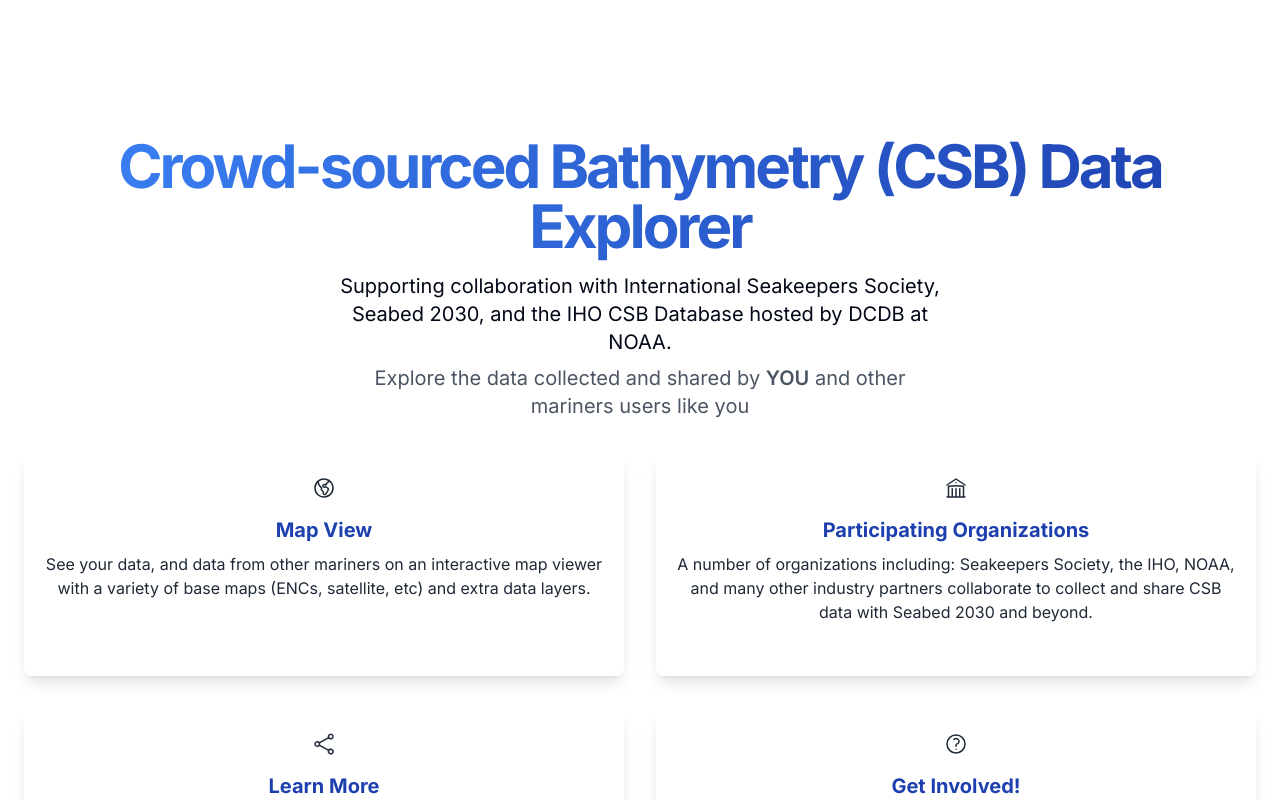
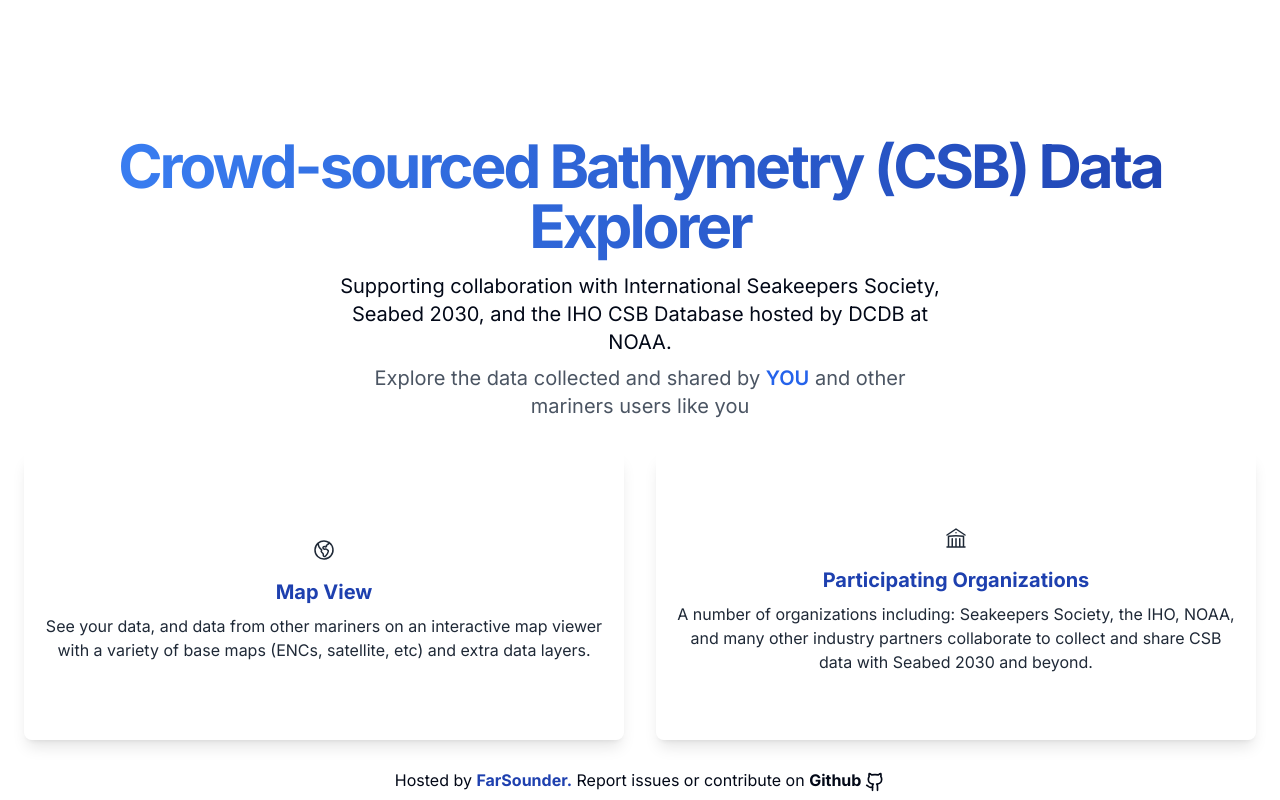
Before and after one commit to farsounder/CSBDataExplorer, a Next.js app: page / in a window 1280 px wide. Built offline with nearby package versions, Linux system fonts and the light colour scheme.

Commit message:
style updates and adjustments

```diff
--- a/app/_components/card.tsx
+++ b/app/_components/card.tsx
@@ -9,7 +9,7 @@
 
 const Card = ({ title, description, icon, link, ...props }: CardProps) => (
   <Link href={link} {...props}>
-    <div className="flex flex-col items-center space-y-2 border-gray-800 p-4 rounded-lg hover:bg-slate-50   shadow-lg h-56 ">
+    <div className="flex flex-col items-center space-y-2 border-gray-800 p-4 rounded-lg hover:bg-slate-50 shadow-lg sm:h-72 h-fit  justify-center">
       <div className="p-2 bg-opacity-50 rounded-full">{icon}</div>
       <h2 className="text-xl font-bold text-blue-800">{title}</h2>
       <p className="text-gray-800">{description}</p>
--- /dev/null
+++ b/app/_components/splash-page-footer.tsx
@@ -0,0 +1,22 @@
+import Link from "next/link";
+import { GithubIcon } from "lucide-react";
+
+export default function SplashPageFooter() {
+  return (
+    <footer className="w-full p-2 flex items-center justify-center bg-white">
+      <div>
+        Hosted by{" "}
+        <Link
+          className="text-blue-800 font-bold"
+          href="https://www.farsounder.com/"
+        >
+          FarSounder.
+        </Link>{" "}
+        Report issues or contribute on{" "}
+        <Link className="font-bold" href="https://github.com">
+          Github <GithubIcon className="h-5 w-5 inline-block" />
+        </Link>
+      </div>
+    </footer>
+  );
+}
--- a/app/page.tsx
+++ b/app/page.tsx
@@ -5,38 +5,43 @@
   ShareIcon,
 } from "@heroicons/react/24/outline";
 import Card from "@/app/_components/card";
+import SplashPageFooter from "./_components/splash-page-footer";
 
 const cards = [
   {
     title: "Map View",
-    description: "See your data, and data from other mariners on an interactive map viewer with a variety of base maps (ENCs, satellite, etc) and extra data layers.",
+    description:
+      "See your data, and data from other mariners on an interactive map viewer with a variety of base maps (ENCs, satellite, etc) and extra data layers.",
     icon: <GlobeAmericasIcon className="h-6 w-6 text-gray-800" />,
     link: "/dashboard/map",
   },
   {
     title: "Participating Organizations",
-    description: "A number of organizations including: Seakeepers Society, the IHO, NOAA, and many other industry partners collaborate to collect and share CSB data with Seabed 2030 and beyond.",
+    description:
+      "A number of organizations including: Seakeepers Society, the IHO, NOAA, and many other industry partners collaborate to collect and share CSB data with Seabed 2030 and beyond.",
     icon: <BuildingLibraryIcon className="h-6 w-6 text-gray-800" />,
-    link: "/",
+    link: "https://openbathymetry.cidco.ca/technology-partners",
   },
   {
-    title: "Learn More",
-    description: "This page should link to the new CSB website...",
+    title: "Learn More...",
+    description:
+      "Find out more about the IHO Data Center for Digital Bathymetry (DCDB), and the data that is available publicly.",
     icon: <ShareIcon className="h-6 w-6 text-gray-800" />,
-    link: "/",
+    link: "https://www.ncei.noaa.gov/iho-data-centre-digital-bathymetry",
   },
   {
     title: "Get Involved!",
-    description: "This page should link to the new CSB website...",
+    description:
+      "If you are FarSounder customer, you can share your data by installing the latest SonaSoft version and clicking 'Enable Cloud Sync' in settings. If not, check out the linked page to see if you're already working with a partner company.",
     icon: <QuestionMarkCircleIcon className="h-6 w-6 text-gray-800" />,
-    link: "/",
-  }
-]
+    link: "https://openbathymetry.cidco.ca/get-involved",
+  },
+];
 
 export default function Hero() {
   return (
-    <section className="w-full h-full  overflow-auto py-12 md:py-24 lg:py-32 bg-white">
-      <div className="container px-4 md:px-6">
+    <section className="w-full h-full flex flex-col  bg-white">
+      <div className="container px-4 md:px-6 h-full overflow-y-scroll pt-12 md:pt-24 lg:pt-32 pb-2">
         <div className="grid gap-6 items-center">
           <div className="flex flex-col justify-center space-y-8 text-center">
             <div className="space-y-2">
@@ -49,8 +54,8 @@
               </h2>
               <p className="max-w-[600px] text-gray-600 md:text-xl mx-auto">
                 Explore the data collected and shared by{" "}
-                <span className="font-semibold">YOU</span> and other mariners
-                users like you
+                <span className="font-semibold text-blue-600">YOU</span> and
+                other mariners users like you
               </p>
             </div>
             <div className="w-full max-w-full space-y-4 mx-auto">
@@ -63,6 +68,7 @@
           </div>
         </div>
       </div>
+      <SplashPageFooter />
     </section>
   );
 }
```
